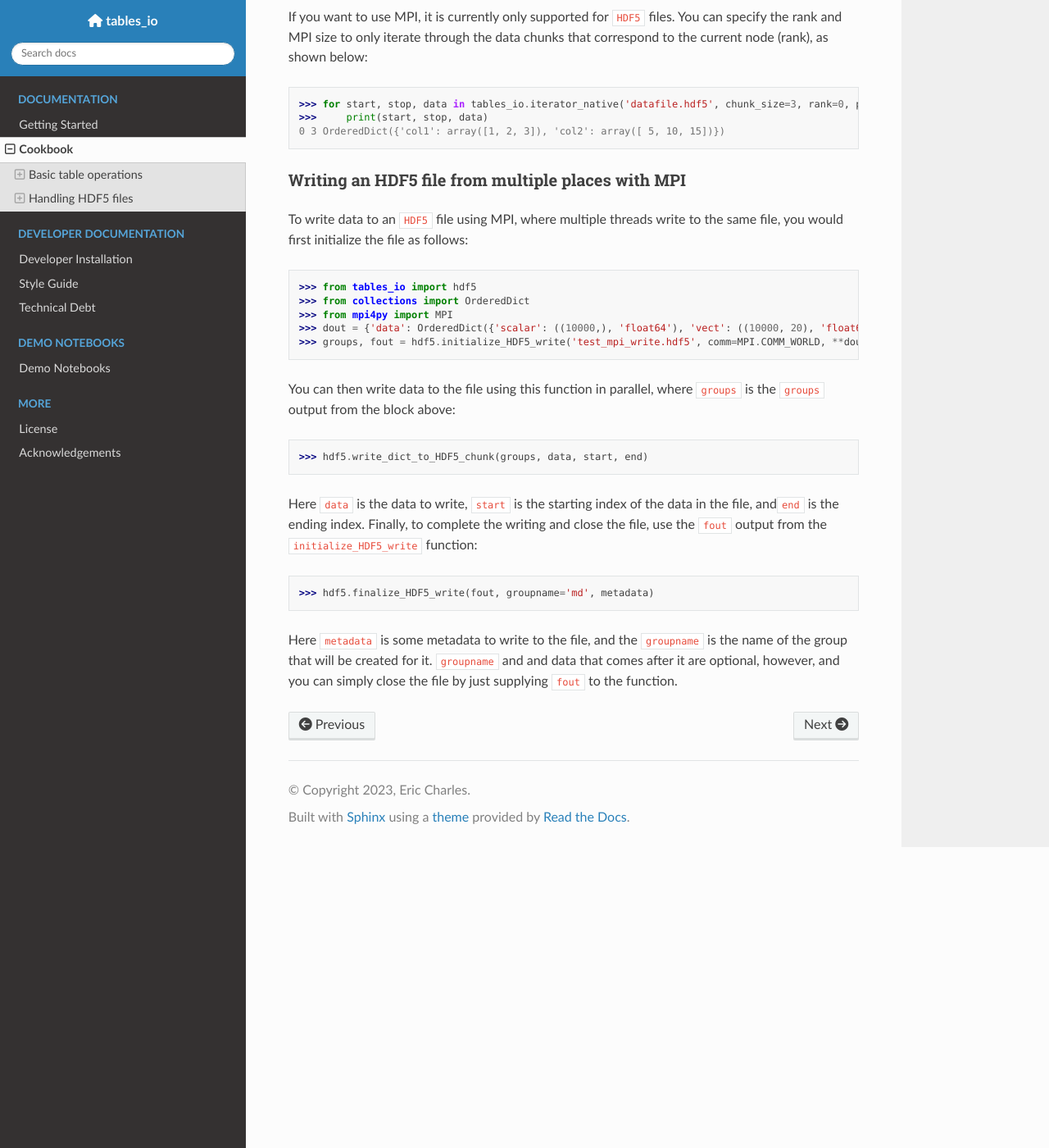
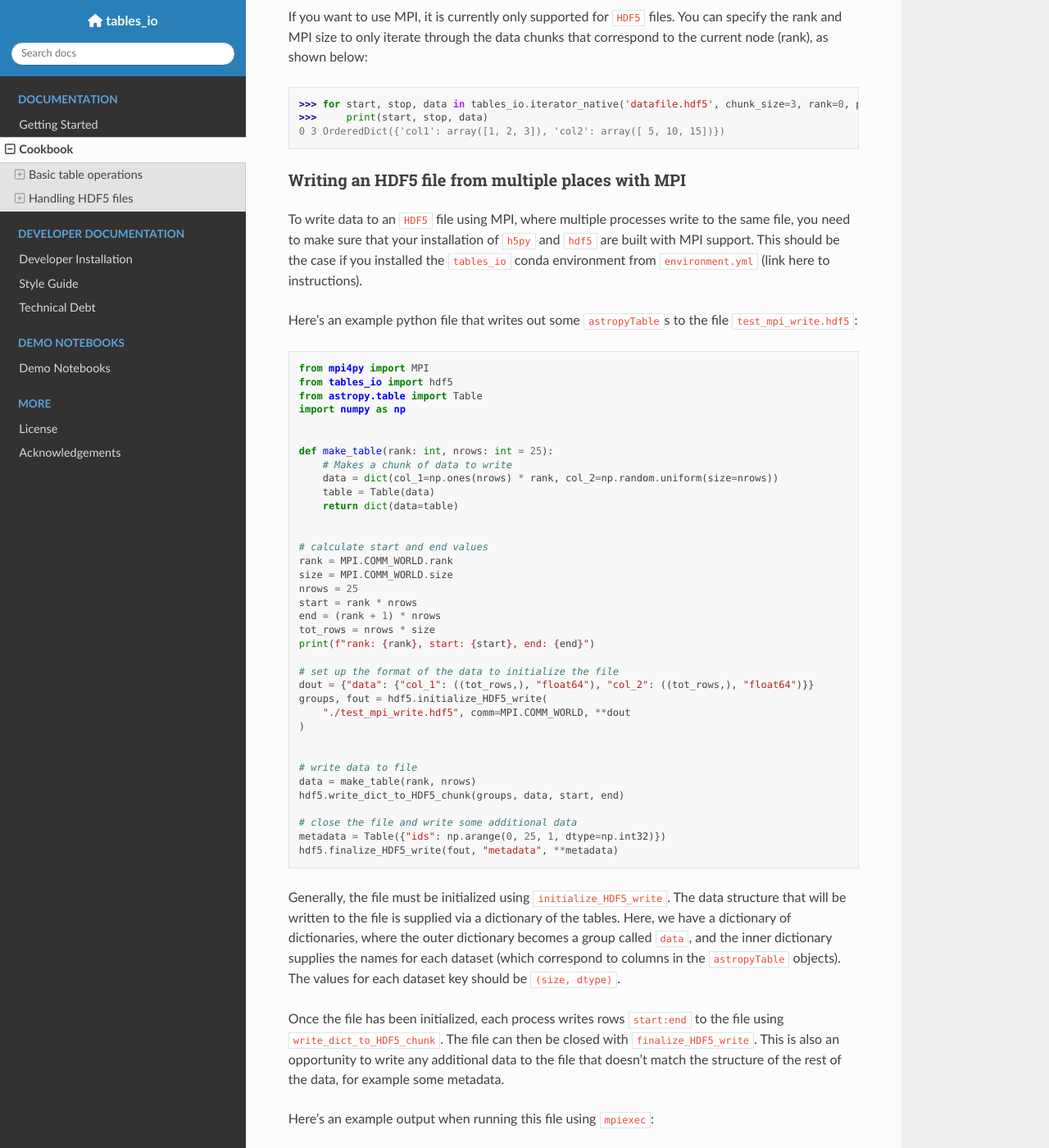
Before and after one commit to LSSTDESC/tables_io, a Sphinx documentation site: the page built from docs/cookbook.md, in a window 1280 px wide and 1400 px high, scrolled down 4844 px. Shown: the whole window at 82% size. Built offline with Sphinx 7.4.7 and the Read the Docs theme 3.1.0, drawn with Linux system fonts in a browser that asks for light colours; nearby versions of some CDN libraries; pages that are not in the unit, such as notebooks, are missing from menus; the version number could not be read and is left out; some of the changed text lies outside the part shown.

Commit message:
documentation updates for writing files using MPI, other minor edits

````diff
--- a/docs/cookbook.md
+++ b/docs/cookbook.md
@@ -202,12 +202,12 @@ OrderedDict([('tab_1',
 
 To iterate through an `HDF5` file, yielding only a section of data at a time, we can use the `iterator` or `iterator_native` functions as shown below. You can provide the size of the data section you would like as an `int` to `chunk_size`, size here meaning the number of rows (or length of the `numpy.arrays` in the case of `numpyDict` tables). The default `chunk_size` is 100,000.
 
-To determine the number of rows of data in the file, and therefore what an appropriate chunk size would be, you can use the `get_input_data_length` function from the `iterator` module as follows:
+To determine the number of rows of data in the file, and therefore what an appropriate chunk size would be, you can use the `get_input_data_length` function from the `hdf5` module as follows:
 
 ```{doctest}
 
->>> from tables_io.io_utils import iterator
->>> iterator.get_input_data_length('datafile.hdf5')
+>>> from tables_io.io_utils import hdf5
+>>> hdf5.get_input_data_length('datafile.hdf5')
 7
 
 ```
@@ -258,28 +258,28 @@ If you want to use MPI, it is currently only supported for `HDF5` files. You can
 
 ### Writing an HDF5 file from multiple places with MPI
 
-To write data to an `HDF5` file using MPI, where multiple threads write to the same file, you would first initialize the file as follows:
+To write data to an `HDF5` file using MPI, where multiple processes write to the same file, you need to make sure that your installation of `h5py` and `hdf5` are built with MPI support. This should be the case if you installed the `tables_io` conda environment from `environment.yml` (link here to instructions).
+
+Here's an example python file that writes out some `astropyTable`s to the file `test_mpi_write.hdf5`:
+
+```{literalinclude} mpi.py
+
+```
+
+Generally, the file must be initialized using `initialize_HDF5_write`. The data structure that will be written to the file is supplied via a dictionary of the tables. Here, we have a dictionary of dictionaries, where the outer dictionary becomes a group called `data`, and the inner dictionary supplies the names for each dataset (which correspond to columns in the `astropyTable` objects). The values for each dataset key should be `(size, dtype)`.
+
+Once the file has been initialized, each process writes rows `start:end` to the file using `write_dict_to_HDF5_chunk`. The file can then be closed with `finalize_HDF5_write`. This is also an opportunity to write any additional data to the file that doesn't match the structure of the rest of the data, for example some metadata.
+
+Here's an example output when running this file using `mpiexec`:
 
 ```{doctest}
 
->>> from tables_io import hdf5
->>> from collections import OrderedDict
->>> from mpi4py import MPI
->>> dout = {'data': OrderedDict({'scalar': ((10000,), 'float64'), 'vect': ((10000, 20), 'float64'), 'matrix': ((10000, 5, 5), 'float64')})}
->>> groups, fout = hdf5.initialize_HDF5_write('test_mpi_write.hdf5', comm=MPI.COMM_WORLD, **dout)
+>>> mpiexec -n 4 python mpi.py
+rank: 0, size: 4, start: 0, end: 25
+rank: 2, size: 4, start: 50, end: 75
+rank: 1, size: 4, start: 25, end: 50
+rank: 3, size: 4, start: 75, end: 100
 
 ```
 
-You can then write data to the file using this function in parallel, where `groups` is the `groups` output from the block above:
-
-```{doctest}
->>> hdf5.write_dict_to_HDF5_chunk(groups, data, start, end)
-```
-
-Here `data` is the data to write, `start` is the starting index of the data in the file, and`end` is the ending index. Finally, to complete the writing and close the file, use the `fout` output from the `initialize_HDF5_write` function:
-
-```{doctest}
->>> hdf5.finalize_HDF5_write(fout, groupname='md', metadata)
-```
-
-Here `metadata` is some metadata to write to the file, and the `groupname` is the name of the group that will be created for it. `groupname` and and data that comes after it are optional, however, and you can simply close the file by just supplying `fout` to the function.
+This creates an `HDF5` file with two groups, `data` and `metadata`.
--- /dev/null
+++ b/docs/mpi.py
@@ -0,0 +1,36 @@
+from mpi4py import MPI
+from tables_io import hdf5
+from astropy.table import Table
+import numpy as np
+
+
+def make_table(rank: int, nrows: int = 25):
+    # Makes a chunk of data to write
+    data = dict(col_1=np.ones(nrows) * rank, col_2=np.random.uniform(size=nrows))
+    table = Table(data)
+    return dict(data=table)
+
+
+# calculate start and end values
+rank = MPI.COMM_WORLD.rank
+size = MPI.COMM_WORLD.size
+nrows = 25
+start = rank * nrows
+end = (rank + 1) * nrows
+tot_rows = nrows * size
+print(f"rank: {rank}, start: {start}, end: {end}")
+
+# set up the format of the data to initialize the file
+dout = {"data": {"col_1": ((tot_rows,), "float64"), "col_2": ((tot_rows,), "float64")}}
+groups, fout = hdf5.initialize_HDF5_write(
+    "./test_mpi_write.hdf5", comm=MPI.COMM_WORLD, **dout
+)
+
+
+# write data to file
+data = make_table(rank, nrows)
+hdf5.write_dict_to_HDF5_chunk(groups, data, start, end)
+
+# close the file and write some additional data
+metadata = Table({"ids": np.arange(0, 25, 1, dtype=np.int32)})
+hdf5.finalize_HDF5_write(fout, "metadata", **metadata)
````
Also changed, not shown: docs/devstyle.md (+5 -1 lines), 3 other files.
